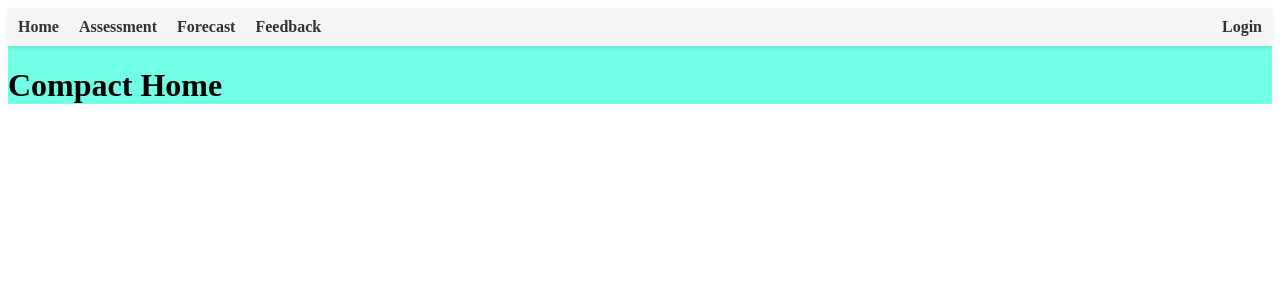
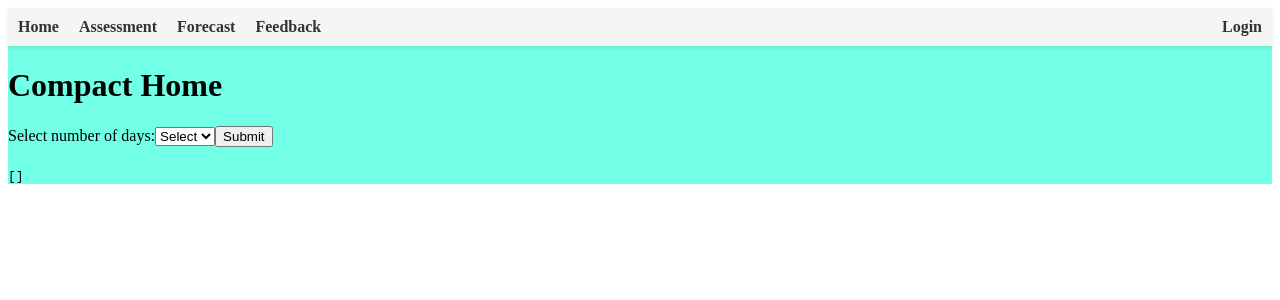
Before and after one commit to sodaop12/Air-Quality-Assessment-System-Front-end, a Vue app: page /compact_as in a window 1280 px wide. Shown: the top 300 px of the page. Built offline with nearby package versions, Linux system fonts and the light colour scheme.

Commit message:
add compact front end function

```diff
--- a/src/views/CompactAssessmentView.vue
+++ b/src/views/CompactAssessmentView.vue
@@ -2,4 +2,92 @@
   <div class="compact_as">
     <h1>Compact Home</h1>
   </div>
+  <div>
+    <label for="dropdown">Select number of days:</label>
+    <select
+      id="dropdown"
+      v-model="selectedDays"
+      @change="generateAdditionalInputs"
+    >
+      <option value="">Select</option>
+      <option v-for="day in days" :value="day" :key="day">{{ day }}</option>
+    </select>
+
+    <div v-for="inputIndex in additionalInputsCount" :key="inputIndex">
+      <label :for="'additionalInput' + inputIndex"
+        >Enter date that you been out side:</label
+      >
+      <input
+        :id="'additionalInput' + inputIndex"
+        type="number"
+        v-model="additionalDays[inputIndex - 1]"
+      />
+    </div>
+
+    <button @click="submitData">Submit</button>
+  </div>
+  <pre>{{ selectedDays }}</pre>
+  <pre>{{ additionalDays }}</pre>
 </template>
+
+<script>
+export default {
+  data() {
+    return {
+      selectedDays: "",
+      additionalDays: [],
+      days: Array.from({ length: 30 }, (_, index) => index + 1), // Generate an array of numbers from 1 to 30
+    };
+  },
+  computed: {
+    additionalInputsCount() {
+      return this.selectedDays;
+    },
+  },
+  methods: {
+    generateAdditionalInputs() {
+      this.additionalDays = [];
+      for (let i = 0; i < this.selectedDays; i++) {
+        this.additionalDays.push(null);
+      }
+    },
+    submitData() {
+      // Validate the input before sending the API request
+      if (this.selectedDays !== "" && this.additionalDays !== null) {
+        const requestData = {
+          selectedDays: this.selectedDays,
+          additionalDays: this.additionalDays,
+        };
+
+        // Send the API request with the collected data
+        fetch("YOUR_API_URL", {
+          method: "POST",
+          headers: {
+            "Content-Type": "application/json",
+          },
+          body: JSON.stringify(requestData),
+        })
+          .then((response) => response.json())
+          .then((data) => {
+            // Handle the API response
+            console.log(data);
+          })
+          .catch((error) => {
+            // Handle the error
+            console.error("API error:", error);
+          });
+      } else {
+        alert("Please select the number of days and enter additional days.");
+      }
+    },
+  },
+};
+</script>
+
+<style scoped>
+label,
+select,
+input {
+  margin-bottom: 10px;
+}
+</style>
```
